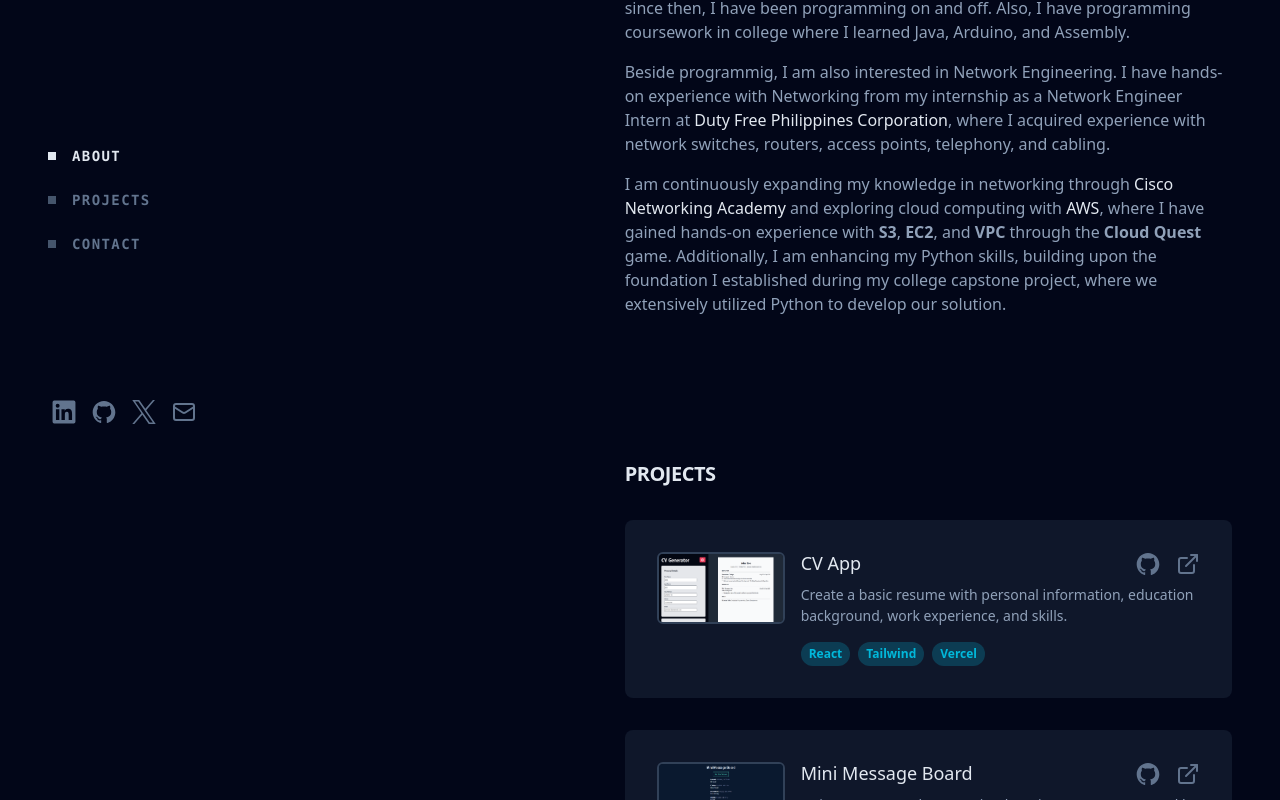
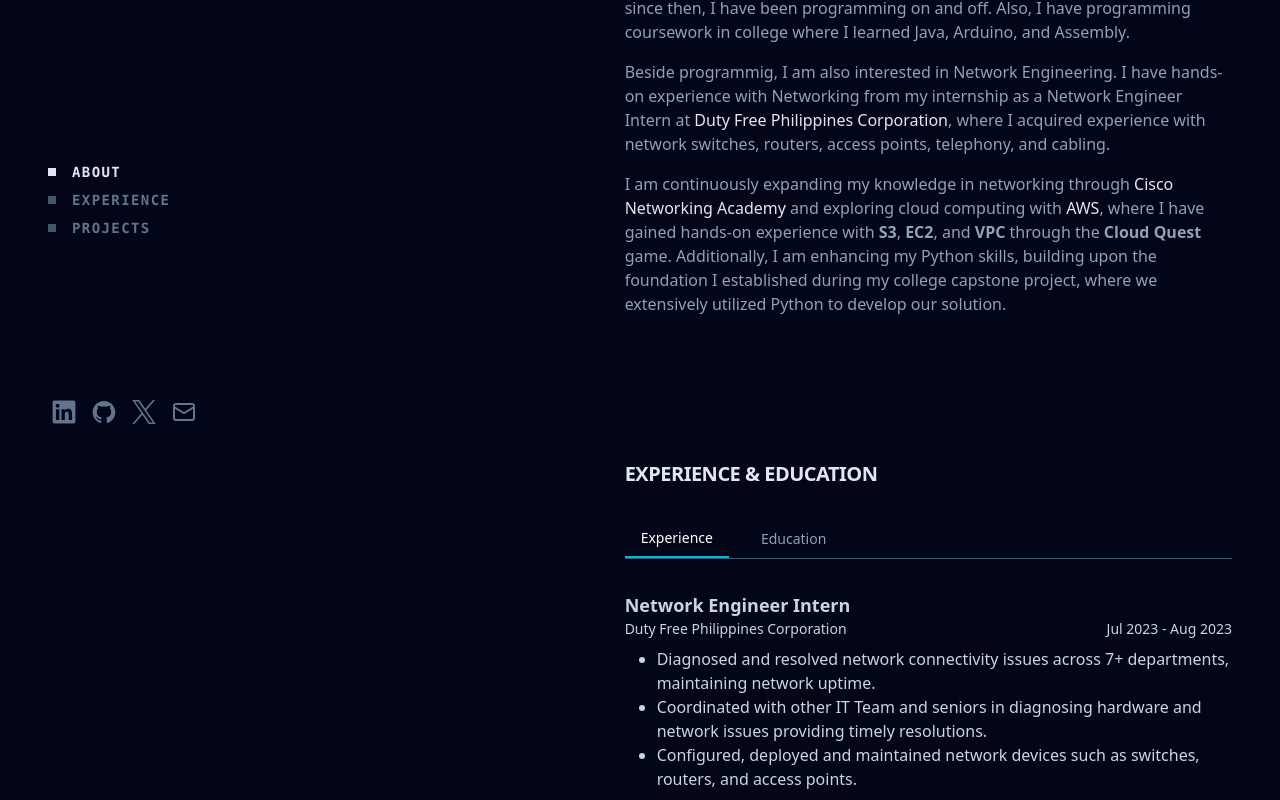
Before and after one commit to rhenzala/portfolio, a React (Vite) app: page / in a window 1280 px wide. Shown: the part 280-1080 px from the top of the page. Built offline with nearby package versions, Linux system fonts and the light colour scheme.

Commit message:
Replace Contacts with Experience

```diff
--- /dev/null
+++ b/src/components/Experience.jsx
@@ -0,0 +1,85 @@
+import { useState } from "react";
+
+const Experience = () => {
+  const [activeTab, setActiveTab] = useState("experience");
+
+  return (
+    <section
+      id="experience"
+      className="mb-16 scroll-mt-16 md:mb-24 lg:mb-36 lg:scroll-mt-24"
+      aria-label="Experience and Education"
+    >
+      <h2 className="text-xl text-slate-200 tracking-tight font-semibold mb-8 uppercase">
+        Experience & Education
+      </h2>
+      <div className="flex space-x-4 border-b border-slate-600 mb-8">
+        <button
+          onClick={() => setActiveTab("experience")}
+          className={`py-2 px-4 text-sm font-medium ${
+            activeTab === "experience"
+              ? "border-b-2 border-cyan-500 text-white"
+              : "text-slate-400 hover:text-white"
+          }`}
+        >
+          Experience
+        </button>
+        <button
+          onClick={() => setActiveTab("education")}
+          className={`py-2 px-4 text-sm font-medium ${
+            activeTab === "education"
+              ? "border-b-2 border-cyan-500 text-white"
+              : "text-slate-400 hover:text-white"
+          }`}
+        >
+          Education
+        </button>
+      </div>
+      <div className="space-y-4">
+        {activeTab === "experience" && (
+          <div className="text-slate-300">
+            <h3 className="text-lg font-semibold">Network Engineer Intern</h3>
+            <p className="text-sm flex flex-col md:flex-row justify-between">{" "}
+              <a
+                href="https://dfp.com.ph/"
+                target="_blank"
+                rel="noopener noreferrer"
+                className="hover:text-cyan-500 focus:text-cyan-500 transition duration-200"
+              >
+                Duty Free Philippines Corporation
+              </a>
+              <span>Jul 2023 - Aug 2023</span>
+            </p>
+            <ul className="mt-2 list-disc pl-8">
+              <li>Diagnosed and resolved network connectivity issues across 7+ departments, maintaining network uptime.</li>
+              <li>Coordinated with other IT Team and seniors in diagnosing hardware and network issues providing timely resolutions.</li>
+              <li>Configured, deployed and maintained network devices such as switches, routers, and access points.</li>
+            </ul>
+          </div>
+        )}
+
+        {activeTab === "education" && (
+          <div className="text-slate-300">
+            <h3 className="text-lg font-semibold">Bachelor of Science in Electronics Engineering</h3>
+            <p className="text-sm flex justify-between">{" "}
+              <a
+                href="https://plm.edu.ph/"
+                target="_blank"
+                rel="noopener noreferrer"
+                className="hover:text-cyan-500 focus:text-cyan-500 transition duration-200"
+              >
+                Pamantasan ng Lungsod ng Maynila
+              </a>
+              <span>Aug 2019 - Sep 2024</span>
+            </p>
+            <ul className="mt-2 list-disc pl-8">
+              <li>Relevant Coursework: Computer Programming, Microprocessor & Microcontroller, Data Communication</li>
+              <li>Passed the Electronics Engineering Licensure Examination (ECELE) and Electronics Technician Licensure Examination (ETLE) last October 2024.</li>
+            </ul>
+          </div>
+        )}
+      </div>
+    </section>
+  );
+};
+
+export default Experience;
--- a/src/components/Main.jsx
+++ b/src/components/Main.jsx
@@ -1,14 +1,14 @@
 import About from "./About.jsx";
 import Projects from "./Projects.jsx";
-import Contact from "./Contact.jsx";
+import Experience from "./Experience.jsx";
 import Footer from "./Footer.jsx";
 
 const Main = () => {
   return (
     <main className="lg:w-[52%] lg:py-24 pt-24">
       <About />
+      <Experience />
       <Projects />
-      <Contact />
       <Footer />
     </main>
   );
--- a/src/components/Navbar.jsx
+++ b/src/components/Navbar.jsx
@@ -31,13 +31,13 @@
       <ul className="font-mono font-semibold mt-16 w-max">
         {[
           { id: "about", label: "About" },
+          { id: "experience", label: "Experience" },
           { id: "projects", label: "Projects" },
-          { id: "contact", label: "Contact" },
         ].map((item) => (
           <li key={item.id}>
             <a
               href={`#${item.id}`}
-              className={`group flex items-center py-3 ${
+              className={`group flex items-center py-1 ${
                 activeSection === item.id ? "text-slate-200" : "text-slate-500"
               }`}
             >
```
